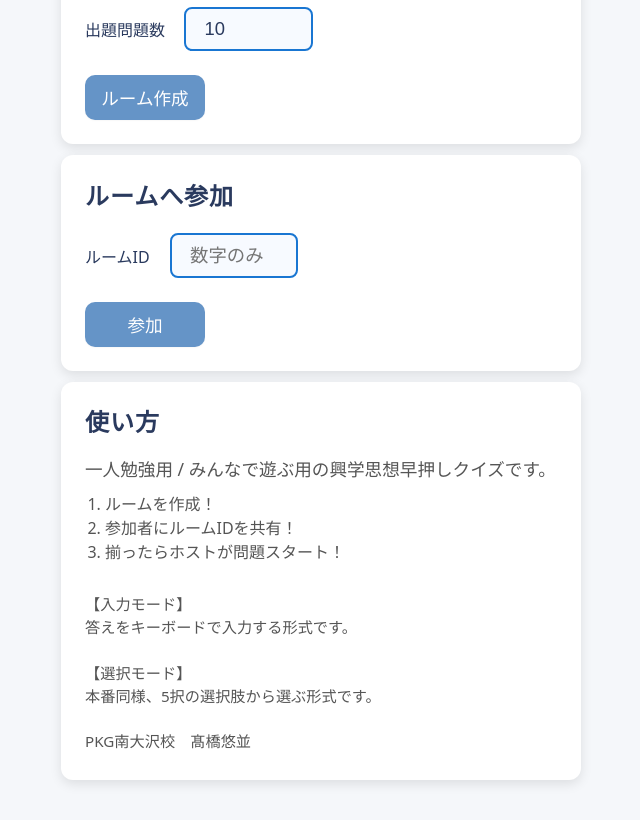
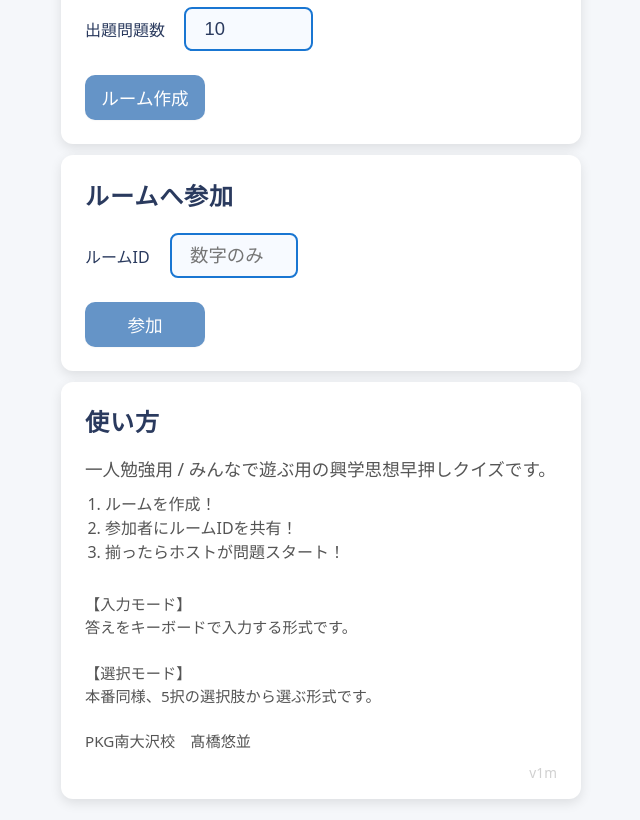
Before and after one commit to t00130489/kgs-test, a plain HTML site: page index.html in a window 1280 px wide. Shown: the part 506-1326 px from the top of the page, without its empty margins (319-959 px from the left). Drawn offline with Linux system fonts and the light colour scheme; no server answers.

Commit message:
1m appver修正

```diff
--- a/index.html
+++ b/index.html
@@ -42,11 +42,16 @@
       link.href = 'style.css?v=' + encodeURIComponent(APP_VERSION);
       document.head.appendChild(link);
 
-      // バージョンラベル描画（DOM構築後）
-      window.addEventListener('DOMContentLoaded', () => {
+      // バージョンラベル描画（DOMContentLoaded 済みでも確実に設定）
+      const setVersionLabel = () => {
         const el = document.getElementById('app-version-label');
         if (el) el.textContent = 'v' + APP_VERSION;
-      });
+      };
+      if (document.readyState === 'loading') {
+        window.addEventListener('DOMContentLoaded', setVersionLabel);
+      } else {
+        setVersionLabel();
+      }
     })();
 
     // Favicon setup: use icon-k.png and provide 32x32 / 16x16 variants
```
